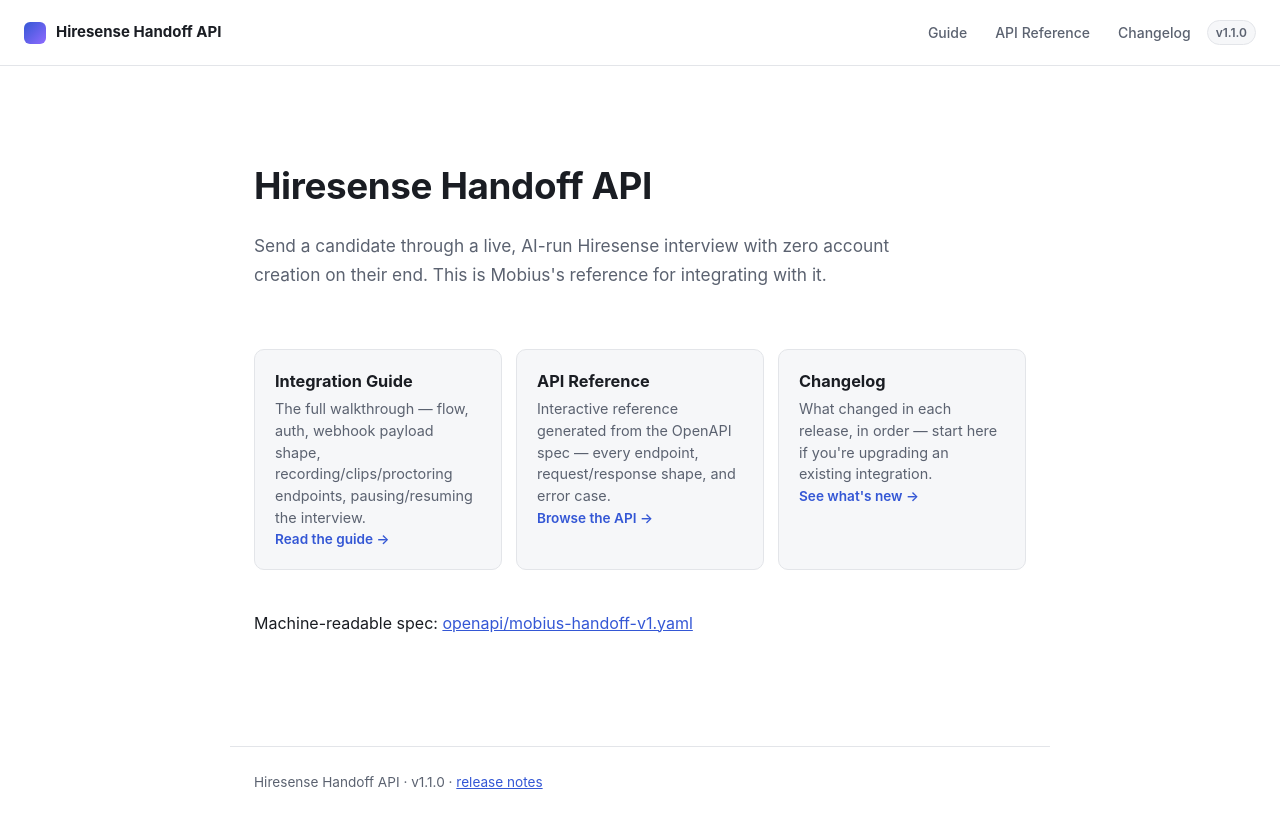
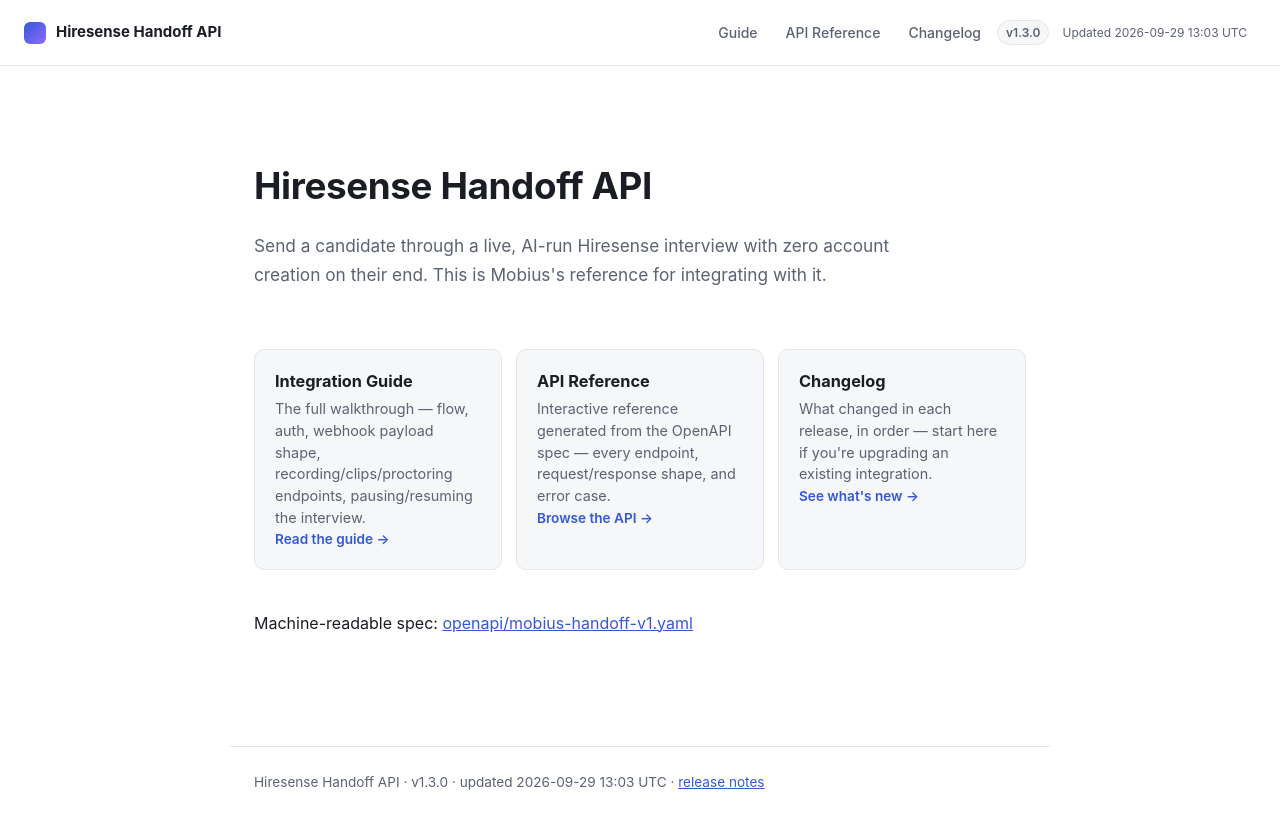
Before and after one commit to DC-Forte/mobius-api-docs, a Jekyll site: the page built from index.md, in a window 1280 px wide. Shown: the top 829 px of the page. Built offline with Jekyll 4.4.1, drawn with Linux system fonts in a browser that asks for light colours.

Commit message:
Fix stale version badge; show last-updated in header/footer
_config.yml's own version field was never bumped alongside the docs it
gates -- header/footer badge render from it directly, not from the
OpenAPI spec's info.version. Added site.updated (date + UTC time) next
to it, same two places.

```diff
--- a/_config.yml
+++ b/_config.yml
@@ -1,6 +1,7 @@
 title: Hiresense Handoff API
 description: Docs for Mobius's integration with Hiresense's AI-run interview handoff API.
-version: "1.1.0"
+version: "1.3.0"
+updated: "2026-09-29 13:03 UTC"
 plugins:
   - jekyll-relative-links
 relative_links:
--- a/_layouts/default.html
+++ b/_layouts/default.html
@@ -20,6 +20,7 @@
       <a href="{{ '/api/' | relative_url }}" {% if page.url contains '/api/' %}class="active"{% endif %}>API Reference</a>
       <a href="{{ '/CHANGELOG.html' | relative_url }}" {% if page.url == '/CHANGELOG.html' %}class="active"{% endif %}>Changelog</a>
       <span class="badge">v{{ site.version }}</span>
+      <span class="badge badge-muted">Updated {{ site.updated }}</span>
     </nav>
   </header>
 
@@ -28,7 +29,8 @@
   </main>
 
   <footer class="site-footer">
-    Hiresense Handoff API · v{{ site.version }} · <a href="{{ '/CHANGELOG.html' | relative_url }}">release notes</a>
+    Hiresense Handoff API · v{{ site.version }} · updated {{ site.updated }} ·
+    <a href="{{ '/CHANGELOG.html' | relative_url }}">release notes</a>
   </footer>
 </body>
 </html>
--- a/assets/css/style.css
+++ b/assets/css/style.css
@@ -111,6 +111,12 @@
   border: 1px solid var(--border);
 }
 
+.badge-muted {
+  font-weight: 400;
+  border-color: transparent;
+  background: transparent;
+}
+
 main.page {
   max-width: 820px;
   margin: 0 auto;
```
